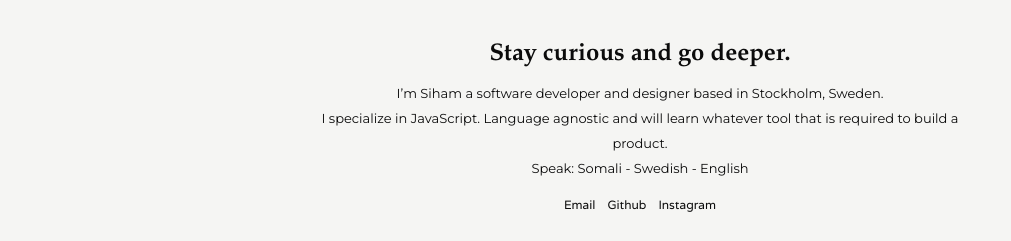
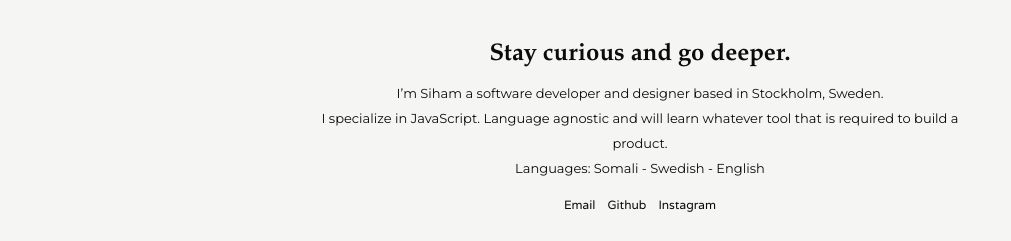
Before and after one commit to csobr/personal-website, a Next.js app: page / in a window 1280 px wide. Shown: the part 250-491 px from the top of the page, without its empty margins (0-1011 px from the left). Built offline with nearby package versions, Linux system fonts and the light colour scheme.

Commit message:
Minor updates

```diff
--- a/src/pages/index.js
+++ b/src/pages/index.js
@@ -36,7 +36,7 @@ const Home = () => {
                 I’m Siham a software developer and designer based in Stockholm,
                 Sweden.{'\n'} I specialize in JavaScript. Language agnostic and
                 will learn whatever tool that is required to build a product.
-                {'\n'}Speak: Somali - Swedish - English
+                {'\n'}Languages: Somali - Swedish - English
               </p>
 
               <span className='social'>
--- a/src/pages/seyn.js
+++ b/src/pages/seyn.js
@@ -21,7 +21,7 @@ export default class Seyn extends Component {
             <h5>Project year: 2020 | Designer | Developer | React Native</h5>
             <p className='app-text'>Coming soon. </p>
             <div className=' container container-app'>
-              <img src='./images/seyn/seyn.png' alt='app'></img>
+              <img src='./images/seyn/seyn.png' alt='seyn'></img>
             </div>
           </main>
           <Footer />
--- a/src/styles/main.scss
+++ b/src/styles/main.scss
@@ -497,7 +497,6 @@ h5 {
   margin: 0 auto;
   grid-template-columns: repeat(2, 1fr);
   grid-template-columns: repeat(auto-fit, minmax(25rem, 1fr));
-  grid-gap: 10px;
   justify-items: stretch;
   text-align: center;
   width: 60%;
```
